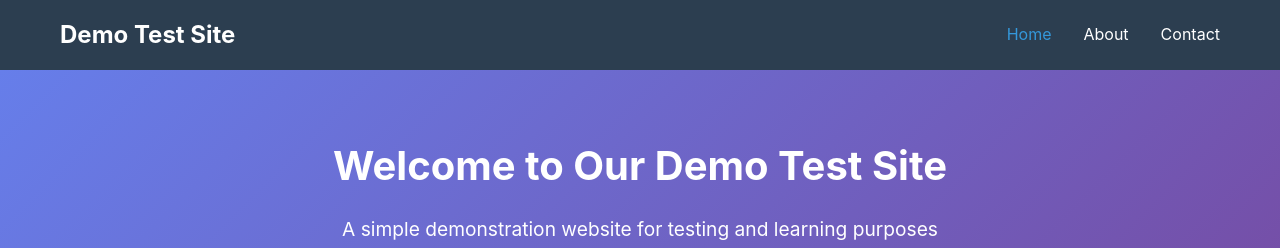
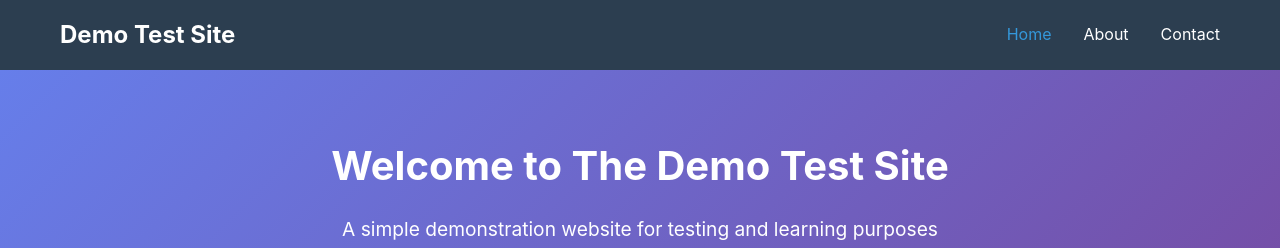
Before and after one commit to JacobBrooke95/General, a plain HTML site: page demo-site/index.html in a window 1280 px wide. Shown: the top 248 px of the page. Drawn offline with Linux system fonts and the light colour scheme.

Commit message:
Update index.html

```diff
--- a/demo-site/index.html
+++ b/demo-site/index.html
@@ -20,7 +20,7 @@
 
     <header class="hero">
         <div class="container">
-            <h1>Welcome to Our Demo Test Site</h1>
+            <h1>Welcome to The Demo Test Site</h1>
             <p>A simple demonstration website for testing and learning purposes</p>
             <button class="cta-button" onclick="showMessage()">Get Started</button>
         </div>
```
